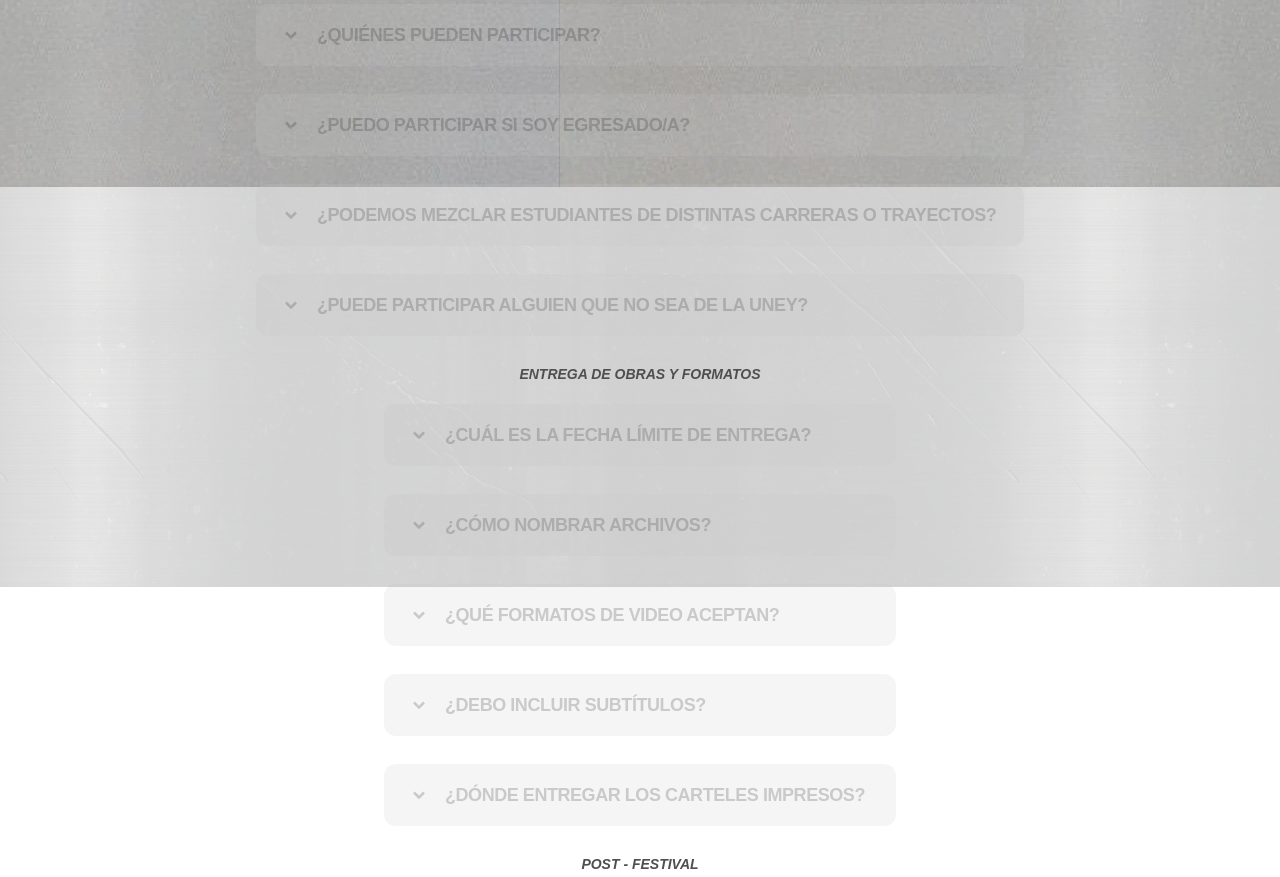
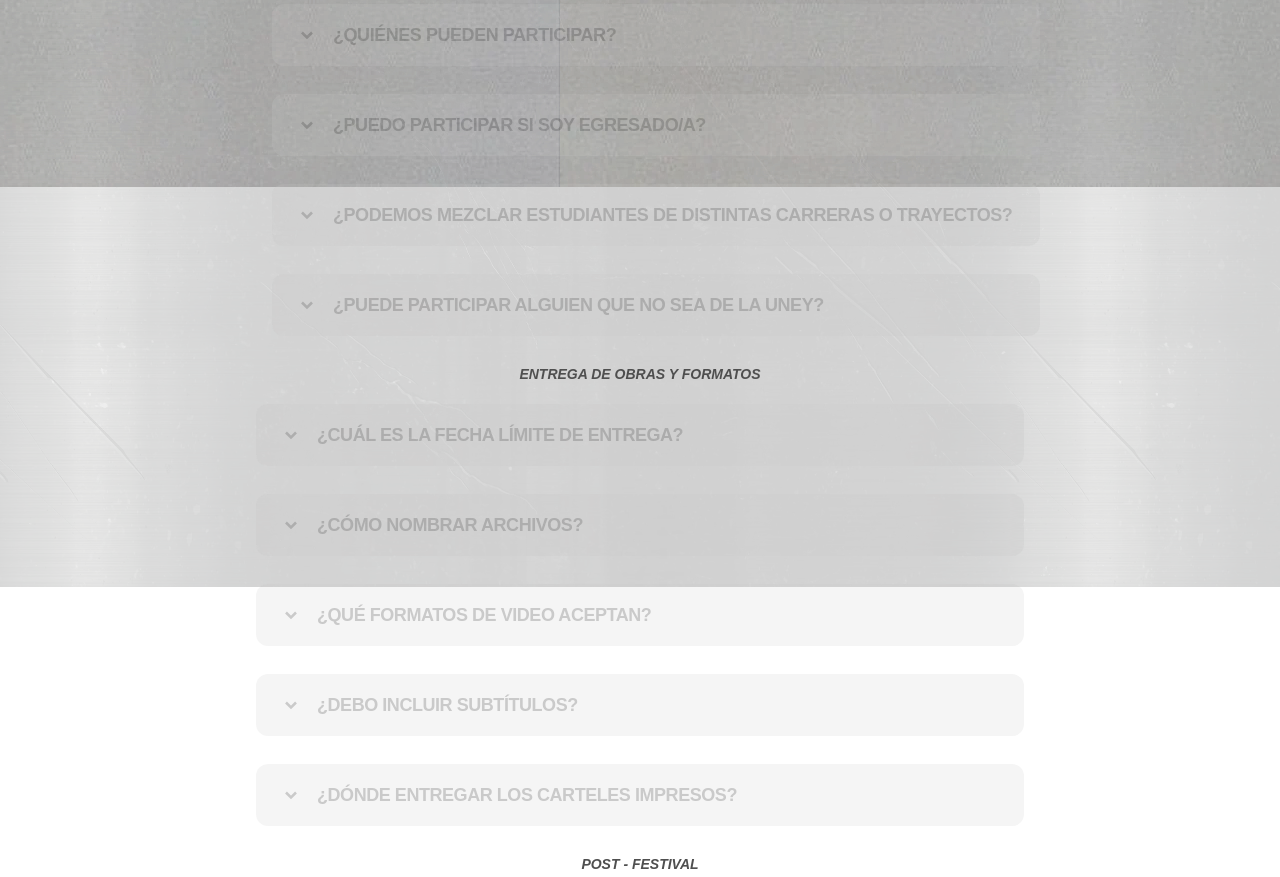
Before and after one commit to Waalito/mavfest-uney-oficial, an Astro site: page / in a window 1280 px wide. Shown: the part 1013-1890 px from the top of the page. Built offline with nearby package versions, Linux system fonts and the light colour scheme; Astro itself is replaced by a stand-in of ours; what @midudev/tailwind-animations would draw is missing.

Commit message:
responsive2

```diff
--- a/src/components/FAQs.astro
+++ b/src/components/FAQs.astro
@@ -17,16 +17,17 @@
 
   {
     generales.map(({ pregunta, respuesta }) => (
-        <ul class=" flex justify-center items-center" >
+      <div class="w-full px-4 mx-auto sm:max-w-xl lg:max-w-3xl">
+        <ul class="sm:w-3xl w-lg" >
       <li class="mb-6 ">
 
         <details
-          class="sm:w-3xl w-lg  group rounded-xl border border-transparent bg-mav-lightgray/20 transition-all duration-300 hover:border-mav-gray/50 hover:shadow-2xs uppercase"
+          class="sm:w-3xl w-lg group rounded-xl border border-transparent bg-mav-lightgray/20 transition-all duration-300 hover:border-mav-gray/50 hover:shadow-2xs uppercase"
 
         >
 
           <summary
-            class="font-black -tracking-wide focus-visible:ring-[#00d7c9]-400 duration-600 flex cursor-pointer select-none items-center gap-3 px-6 py-4 text-sm  text-mav-black/20 outline-none transition-all focus-visible:ring-2 group-open:text-mav-black/70 lg:text-lg"
+            class="sm:w-3xl w-lg font-black -tracking-wide focus-visible:ring-[#00d7c9]-400 duration-600 flex cursor-pointer select-none items-center gap-3 px-6 py-4 text-sm  text-mav-black/20 outline-none transition-all focus-visible:ring-2 group-open:text-mav-black/70 lg:text-lg"
           >
             <svg
               class="mr-1 inline-block h-7 w-7 flex-shrink-0 text-mav-black/20 transition-transform duration-300 group-open:rotate-180 lg:h-5 lg:w-5"
@@ -50,6 +51,7 @@
         </details>
       </li>
       </ul>
+    </div>
     ))
   }
     <h5 class="text-sm italic uppercase mb-4 font-black text-mav-gray">
@@ -58,16 +60,16 @@
   {
     formatos.map(({ pregunta, respuesta, }) => (
 
-        <ul class="flex flex-col justify-center items-center ">
+        <ul class="w-full px-4 sm:w-3xl sm:px-0 mx-auto ">
       <li class="mb-6 ">
 
         <details
-          class="w-lg group rounded-xl border border-transparent bg-mav-lightgray/20 transition-all duration-300 hover:border-mav-gray/50 hover:shadow-2xs uppercase"
+          class="sm:w-3xl w-lg group rounded-xl border border-transparent bg-mav-lightgray/20 transition-all duration-300 hover:border-mav-gray/50 hover:shadow-2xs uppercase"
 
         >
 
           <summary
-            class=" font-black -tracking-wide focus-visible:ring-[#00d7c9]-400 duration-600 flex cursor-pointer select-none items-center gap-3 px-6 py-4 text-sm  text-mav-black/20 outline-none transition-all focus-visible:ring-2 group-open:text-mav-black/70 lg:text-lg"
+            class="sm:w-3xl w-lg font-black -tracking-wide focus-visible:ring-[#00d7c9]-400 duration-600 flex cursor-pointer select-none items-center gap-3 px-6 py-4 text-sm  text-mav-black/20 outline-none transition-all focus-visible:ring-2 group-open:text-mav-black/70 lg:text-lg"
           >
             <svg
               class="mr-1 inline-block h-7 w-7 flex-shrink-0 text-mav-black/20 transition-transform duration-300 group-open:rotate-180 lg:h-5 lg:w-5"
@@ -99,7 +101,7 @@
         </h5>
   {
     festival.map(({ pregunta, respuesta, }) => (
-        <ul class="sm:w-3xl w-lg">
+        <ul class="w-full px-4 sm:w-3xl sm:px-0 mx-auto">
       <li class="mb-6 ">
 
         <details
```
